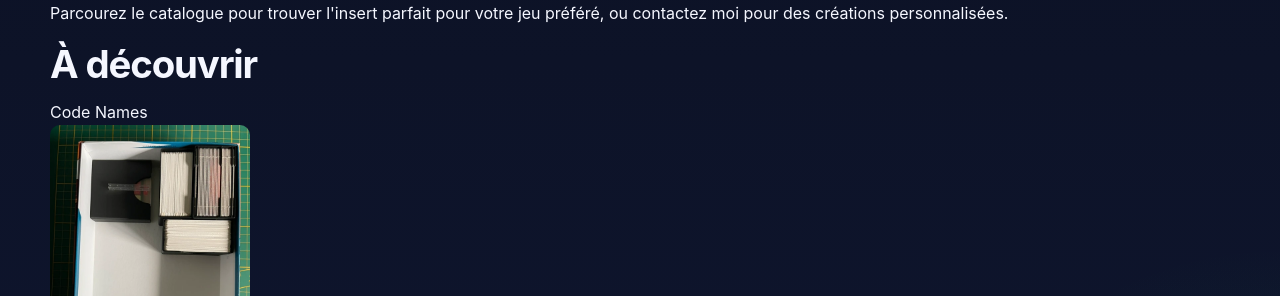
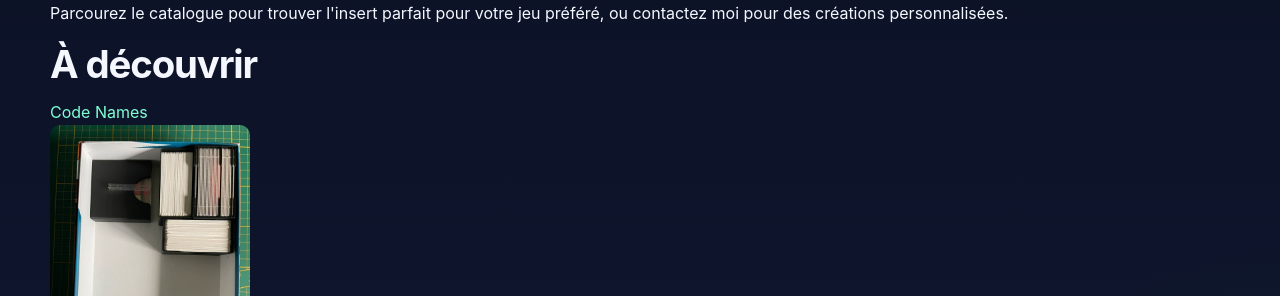
Before and after one commit to Skvvib-j2s/skvvib-j2s.github.io, a Jekyll site: the page built from index.html, in a window 1280 px wide. Shown: the part 494-790 px from the top of the page. Built offline with Jekyll 4.4.1, drawn with Linux system fonts in a browser that asks for light colours.

Commit message:
test 2 sur modif nom produit index

```diff
--- a/index.html
+++ b/index.html
@@ -26,7 +26,7 @@ description: Inserts 3D pour jeux de société.
   {% for product in sorted_products limit: 3 %}
     <article>
       <a style="text-align: center;" href="{{ product.url | relative_url }}">
-        <span style="text-align: center;">{{ product.title }}</span>
+        <span style="text-align: center; color: aquamarine;">{{ product.title }}</span>
         <img
 			style="border-radius: 10px;"
 			src="{{ product.image | relative_url }}"
```
